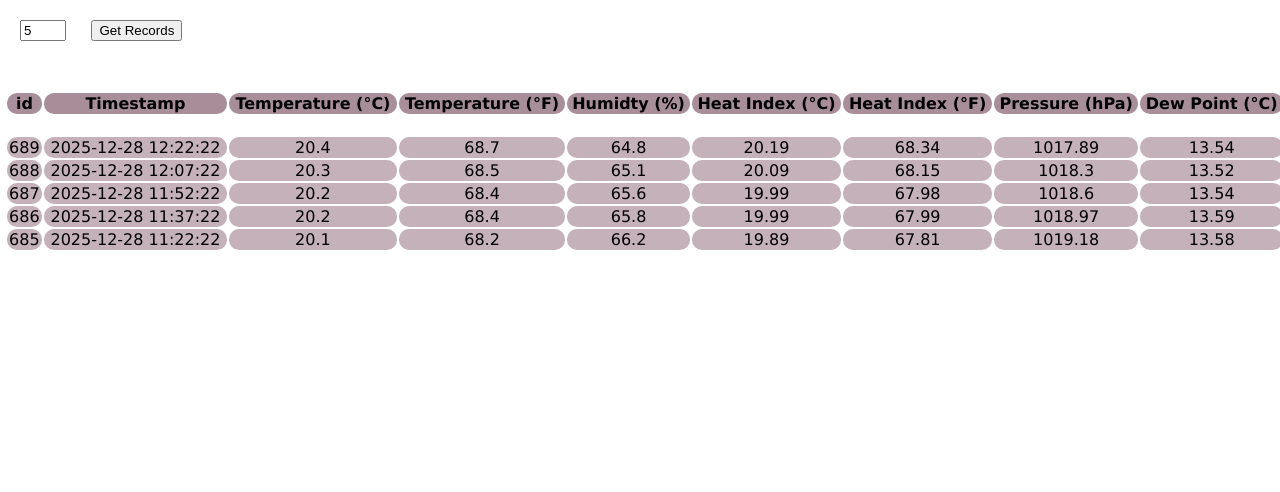
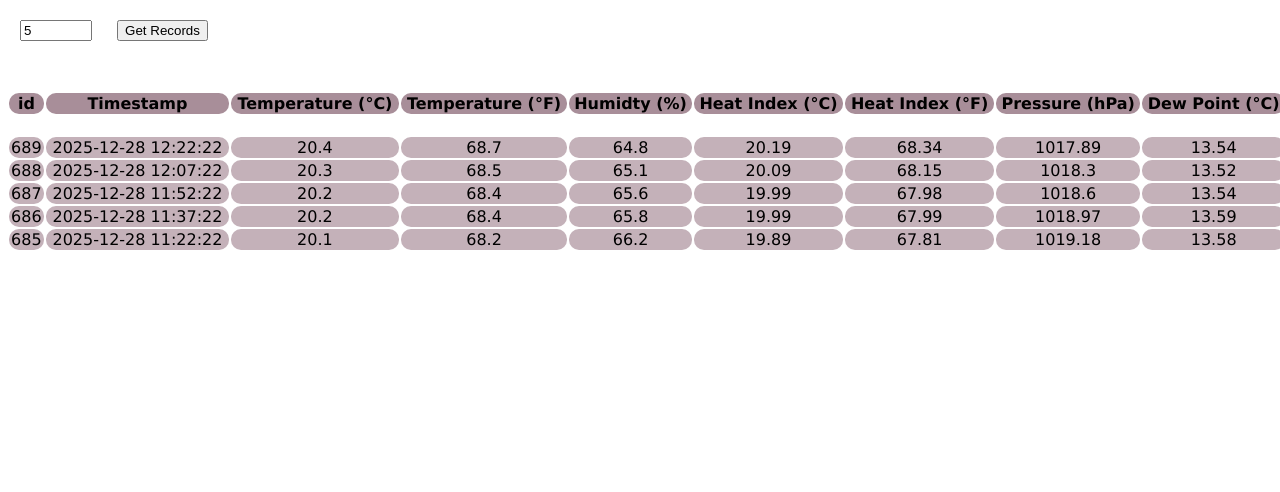
Before and after one commit to AadityaMukherjee2007/WeatherData, a Flask app: page /records in a window 1280 px wide. Shown: the part 84-576 px from the top of the page. Run offline with Flask 3, Linux system fonts and the light colour scheme; data comes from the database, SQL or seed files in the repository.

Commit message:
added margin to table and adjusted record input size

```diff
--- a/dashboard/static/styles.css
+++ b/dashboard/static/styles.css
@@ -107,7 +107,7 @@ footer {
 }
 
 #numberOfRecords {
-    width: 3%;
+    width: 5%;
     margin: 20px;
 }
 
@@ -118,7 +118,7 @@ footer {
 }
 
 #record-table {
-    margin: 30px 5px;
+    margin: 30px 7px;
     width: 100%;
     min-width: 900px;
     /* border-collapse: collapse; */
```
